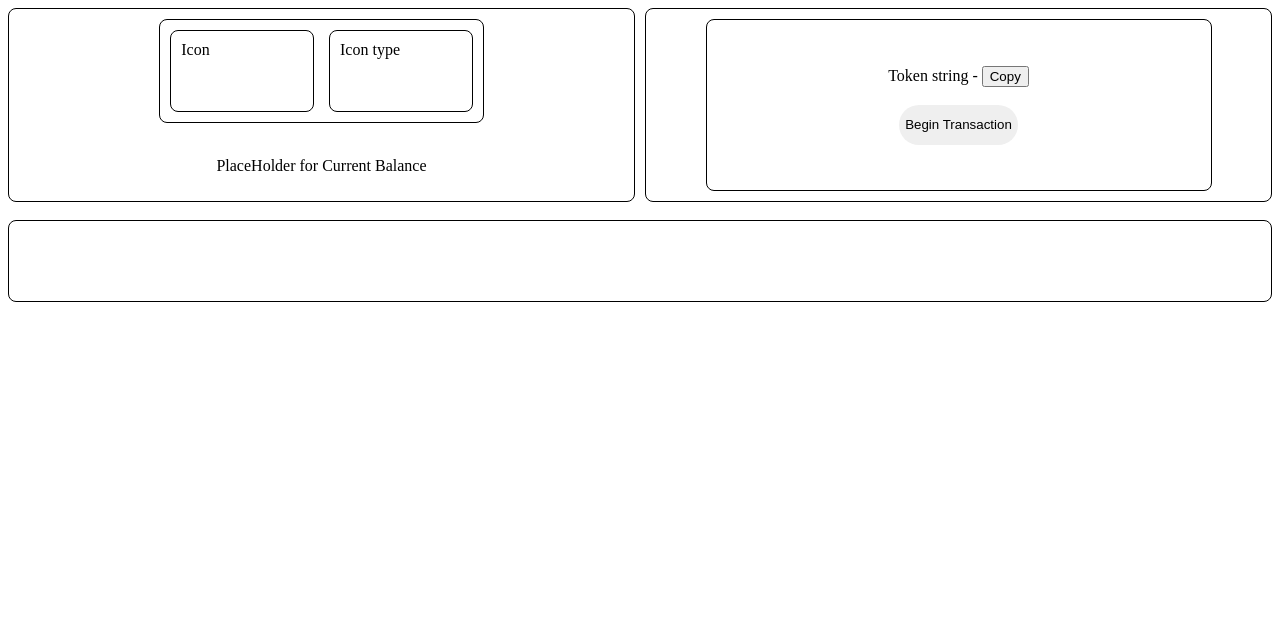
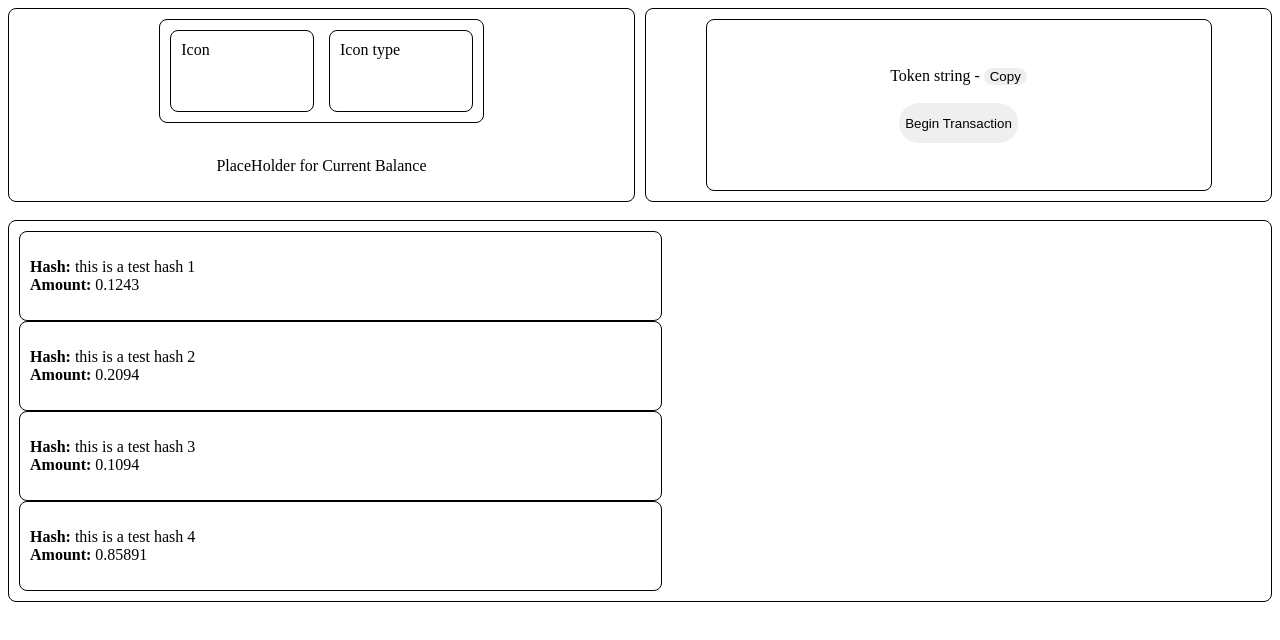
Before and after one commit to GrinddMaster/WalletRepo, a Vue app in the folder Taho-Interface/: page / in a window 1280 px wide. Shown: the top 640 px of the page. Built offline with nearby package versions, Linux system fonts and the light colour scheme; the HTML template or start-up script is replaced by a standard one.

Commit message:
Now I can dynamically add elements to the list of transaction history

```diff
--- /dev/null
+++ b/Taho-Interface/Transaction.js
@@ -0,0 +1,22 @@
+const Test_T1 = {
+  hash:"this is a test hash 1",
+  amount:0.1243
+  ,
+}
+const Test_T2 = {
+  hash:"this is a test hash 2",
+  amount:0.2094
+  ,
+}
+const Test_T3 = {
+  hash:"this is a test hash 3",
+  amount:0.1094
+  ,
+}
+const Test_T4 = {
+  hash:"this is a test hash 4",
+  amount:0.85891
+  ,
+}
+
+export const Transactions = [Test_T1, Test_T2, Test_T3, Test_T4]
--- a/Taho-Interface/src/core/views/Dashboard.vue
+++ b/Taho-Interface/src/core/views/Dashboard.vue
@@ -5,8 +5,12 @@ Add styling to all the buttons from outside style files.
 
 <script setup>
 import {ref} from 'vue'
+import {Transactions} from '../../modules/Transaction_List/models/Transaction.js'
+
 var current_balance = ref('PlaceHolder for Current Balance')
 var wallet_token = ref('Token string')
+const transactionList = ref(Transactions)
+
 </script>
 <template>
 <div><!-- Main div-->
@@ -25,7 +29,7 @@ var wallet_token = ref('Token string')
         <div class="box center-box" style="width:80%;">
           <div>
             <span :id="'${wallet_token}'">{{wallet_token}} - </span>
-              <button id="copy_wallet_token" >Copy</button>
+              <button id="copy_wallet_token" style="border-radius:20px;border:1px;">Copy</button>
           </div>
           <br>
             <div style="display:flex;min-height:40px;border-radius:20px;" >
@@ -38,6 +42,17 @@ var wallet_token = ref('Token string')
   <br>
 
   <div id="transaction_list" class="box"><!-- List Div -->
+<!-- TODO:
+    - Import Transaction Objects from the Taho Repo
+    - Connect them to Dynamic elements in this list
+    - Display the Transaction Objects on screen-->
+      <div class="box" style="width:50%;" v-for="transaction in transactionList"
+        :key="transaction.hash">
+        <p>
+          <strong>Hash:</strong> {{transaction.hash}}<br>
+          <strong>Amount:</strong> {{transaction.amount}}
+        </p>
+      </div>
   </div>
 
 
--- /dev/null
+++ b/Taho-Interface/src/modules/Transaction_List/models/Transaction.js
@@ -0,0 +1,41 @@
+const Test_T1 = {
+
+  hash:"this is a test hash 1",
+
+  amount:0.1243
+
+  ,
+
+}
+
+const Test_T2 = {
+
+  hash:"this is a test hash 2",
+
+  amount:0.2094
+
+  ,
+
+}
+
+const Test_T3 = {
+
+  hash:"this is a test hash 3",
+
+  amount:0.1094
+
+  ,
+
+}
+
+const Test_T4 = {
+
+  hash:"this is a test hash 4",
+
+  amount:0.85891
+
+  ,
+
+}
+
+export const Transactions = [Test_T1, Test_T2, Test_T3, Test_T4]
--- a/Taho-Interface/src/modules/Transaction_List/models/Transaction.ts
+++ /dev/null
@@ -1,6 +0,0 @@
-class Transaction{
-  private hash: string= "";
-  private amount: number = 0;
-  private status: boolean = false;
-  protected DateTime: Date = new Date();
-}
```
